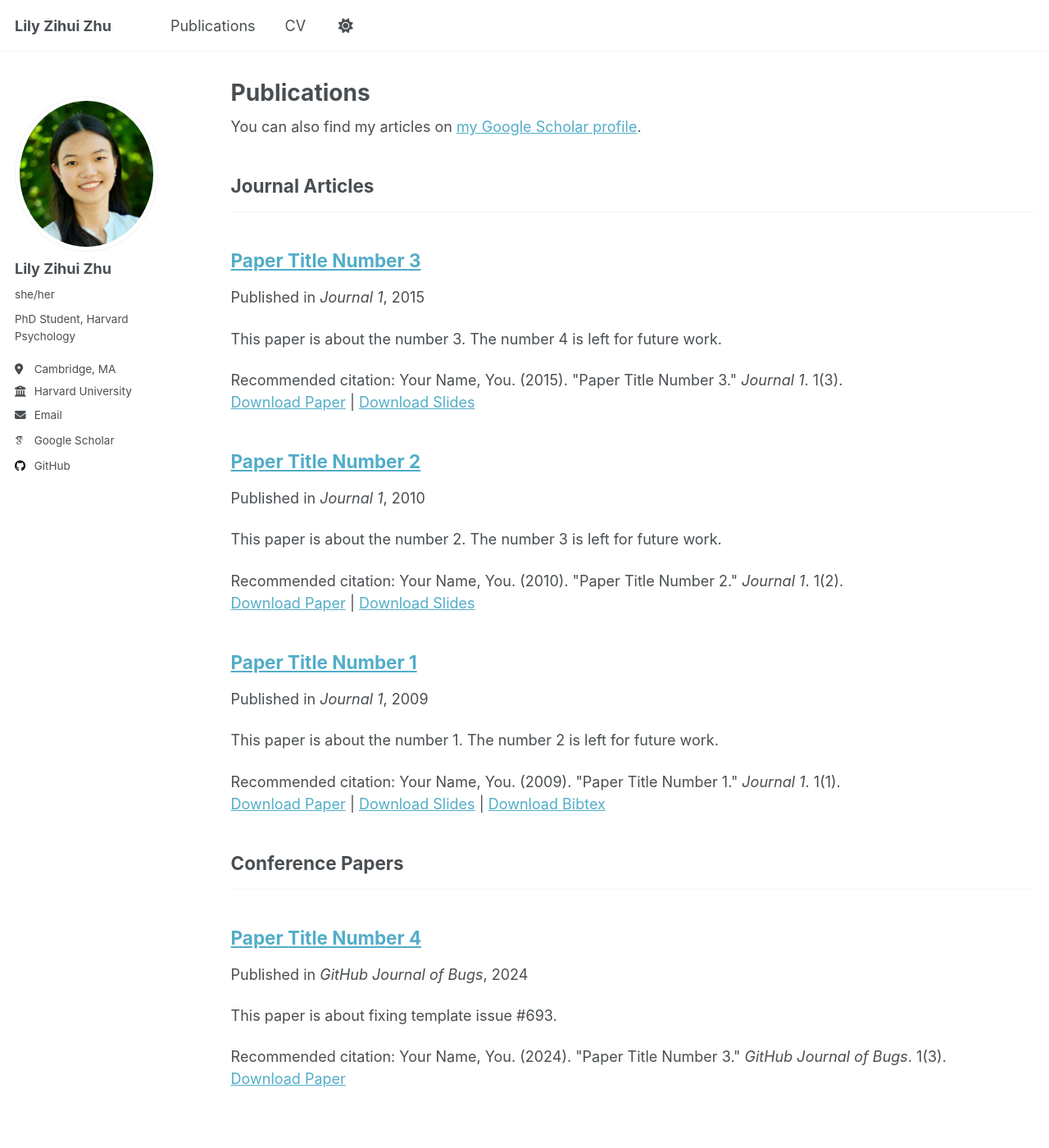
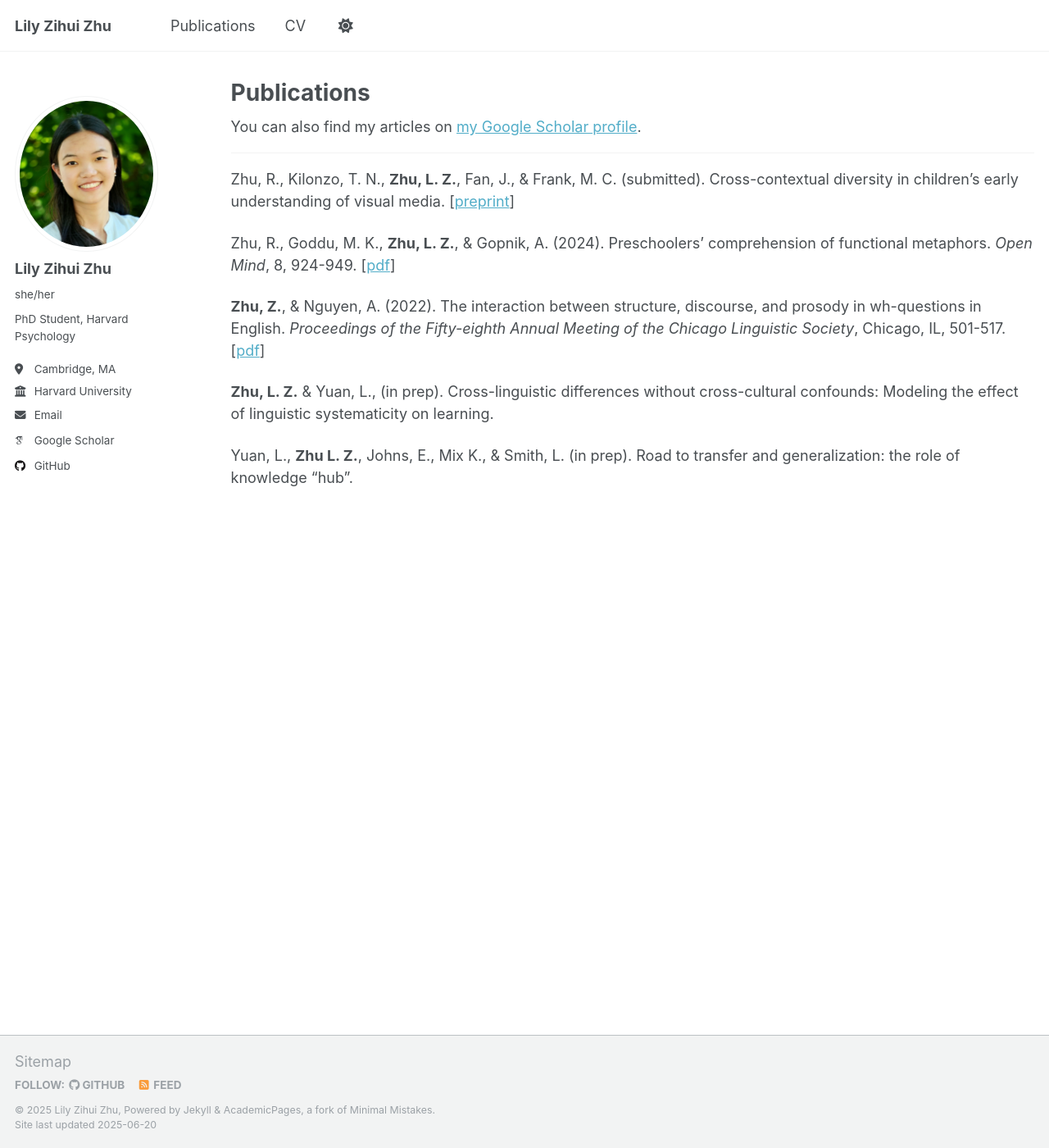
Before and after one commit to lilyzihuizhu/lilyzihuizhu.github.io, a Jekyll site: the page built from _pages/publications.md, in a window 1280 px wide and 1400 px high. Shown: the whole window at 82% size. Built offline with Jekyll 4.4.1, drawn with Linux system fonts in a browser that asks for light colours; some web fonts are replaced.

Commit message:
updated publications

```diff
--- a/_pages/publications.html
+++ /dev/null
@@ -1,33 +0,0 @@
----
-layout: archive
-title: "Publications"
-permalink: /publications/
-author_profile: true
----
-
-{% if site.author.googlescholar %}
-  <div class="wordwrap">You can also find my articles on <a href="{{site.author.googlescholar}}">my Google Scholar profile</a>.</div>
-{% endif %}
-
-{% include base_path %}
-
-<!-- New style rendering if publication categories are defined -->
-{% if site.publication_category %}
-  {% for category in site.publication_category  %}
-    {% assign title_shown = false %}
-    {% for post in site.publications reversed %}
-      {% if post.category != category[0] %}
-        {% continue %}
-      {% endif %}
-      {% unless title_shown %}
-        <h2>{{ category[1].title }}</h2><hr />
-        {% assign title_shown = true %}
-      {% endunless %}
-      {% include archive-single.html %}
-    {% endfor %}
-  {% endfor %}
-{% else %}
-  {% for post in site.publications reversed %}
-    {% include archive-single.html %}
-  {% endfor %}
-{% endif %}
--- /dev/null
+++ b/_pages/publications.md
@@ -0,0 +1,24 @@
+---
+layout: archive
+title: "Publications"
+permalink: /publications/
+author_profile: true
+---
+
+{% if site.author.googlescholar %}
+  <div class="wordwrap">You can also find my articles on <a href="{{site.author.googlescholar}}">my Google Scholar profile</a>.</div>
+{% endif %}
+
+{% include base_path %}
+
+---
+
+Zhu, R., Kilonzo, T. N., **Zhu, L. Z.**, Fan, J., & Frank, M. C. (submitted). Cross-contextual diversity in children's early understanding of visual media. \[[preprint](https://osf.io/preprints/psyarxiv/79xh5_v1)\]
+
+Zhu, R., Goddu, M. K., **Zhu, L. Z.**, & Gopnik, A. (2024). Preschoolers' comprehension of functional metaphors. *Open Mind*, 8, 924-949. \[[pdf](https://doi.org/10.1162/opmi_a_00152)\]
+
+**Zhu, Z.**, & Nguyen, A. (2022). The interaction between structure, discourse, and prosody in wh-questions in English. *Proceedings of the Fifty-eighth Annual Meeting of the Chicago Linguistic Society*, Chicago, IL, 501-517. \[[pdf](https://drive.google.com/file/d/17MWXLrz72w1COP-AIoTrAlYpLiVv9QAm/view)\]
+
+**Zhu, L. Z.** & Yuan, L., (in prep). Cross-linguistic differences without cross-cultural confounds: Modeling the effect of linguistic systematicity on learning.
+
+Yuan, L., **Zhu L. Z.**, Johns, E., Mix K., & Smith, L. (in prep). Road to transfer and generalization: the role of knowledge "hub".
```
Also changed, not shown: _pages/about.md (+1 -1 lines), 1 other file.
